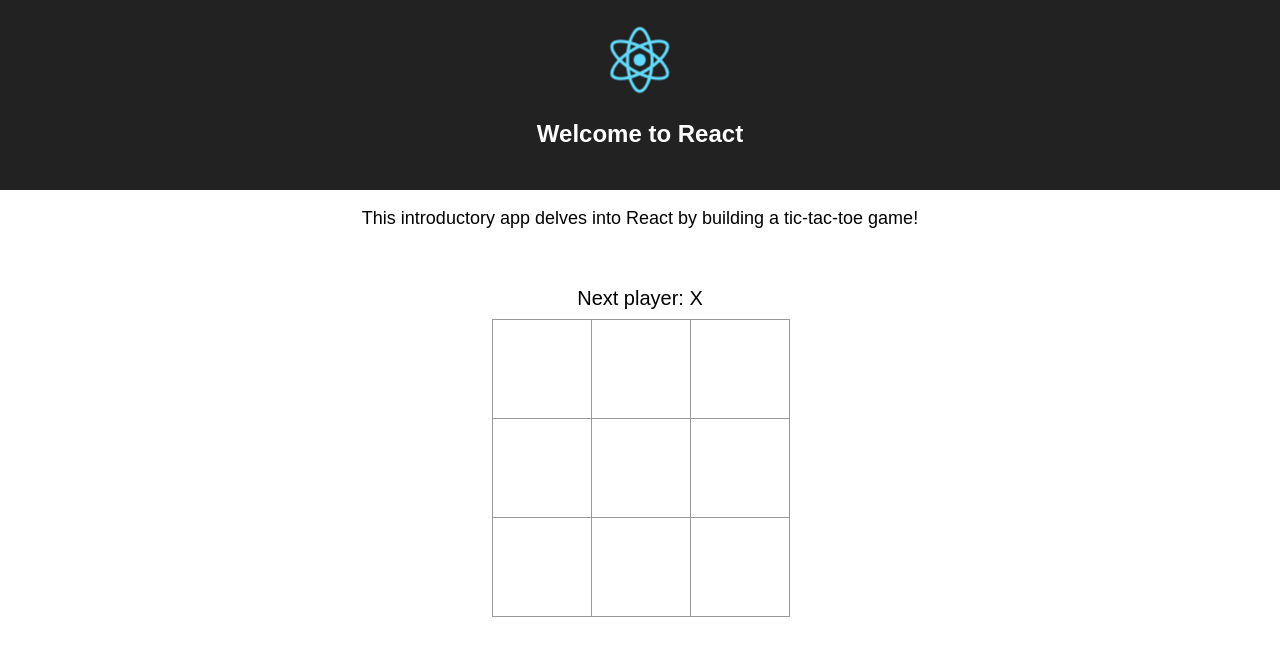
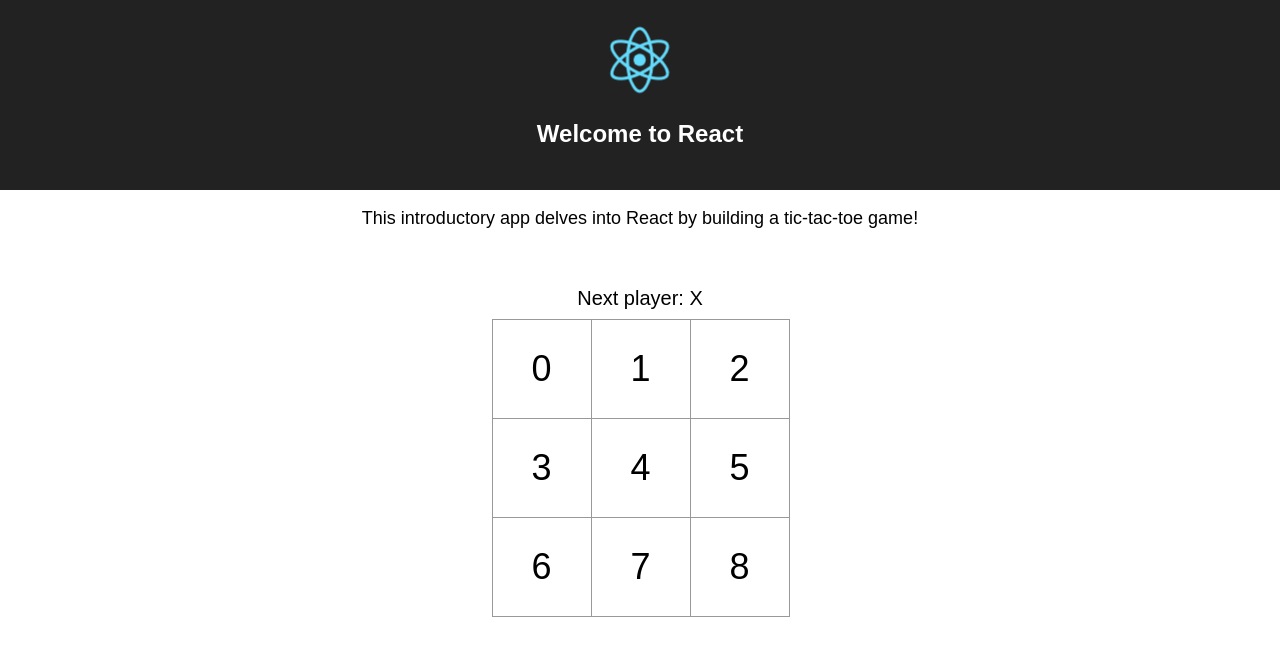
Before and after one commit to Xoadra/IntroToReact, a React (Create React App) app: page / in a window 1280 px wide. Shown: the top 656 px of the page. Built offline with nearby package versions, Linux system fonts and the light colour scheme.

Commit message:
Interactivity implemented via clicking on squares.

```diff
--- a/src/elements/Board.js
+++ b/src/elements/Board.js
@@ -10,7 +10,7 @@ import Square from './Square'
 class Board extends Component {
 
 	renderSquare( value ) {
-		return <Square/>
+		return <Square value={ value }/>
 	}
 
 	render( ) {
--- a/src/elements/Square.js
+++ b/src/elements/Square.js
@@ -10,7 +10,9 @@ class Square extends Component {
 
 	render( ) {
 		return (
-			<button className="square"> {  } </button>
+			<button className="square" onClick={ ( ) => alert( 'click' ) }>
+				{ this.props.value }
+			</button>
 		)
 	}
 
--- a/src/index.css
+++ b/src/index.css
@@ -69,8 +69,7 @@ ol, ul {
 	border: 1px solid #999;
 	float: left;
 	text-align: center;
-	font-size: 24px;
-	font-weight: bold;
+	font-size: 36px;
 	line-height: 34px;
 	height: 100px;
 	width: 100px;
```
